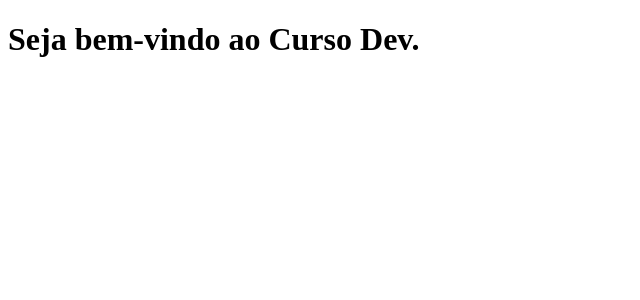
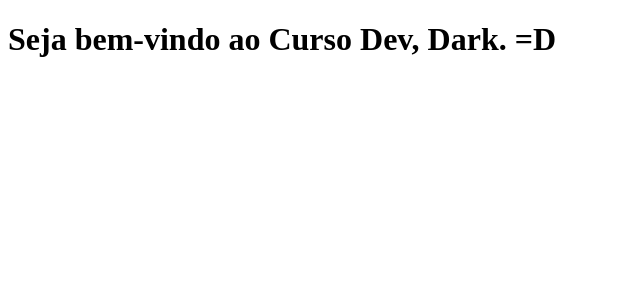
Before and after one commit to CamaraH2T/clone-tabnews, a Next.js app: page / in a window 1280 px wide. Shown: the top 300 px of the page, without its empty margins (0-640 px from the left). Built offline with nearby package versions, Linux system fonts and the light colour scheme.

Commit message:
Modifica a frase

```diff
--- a/pages/index.js
+++ b/pages/index.js
@@ -1,5 +1,5 @@
 function Home() {
-  return <h1>Seja bem-vindo ao Curso Dev.</h1>
+  return <h1>Seja bem-vindo ao Curso Dev, Dark. =D</h1>
 }
 
 export default Home;
```
